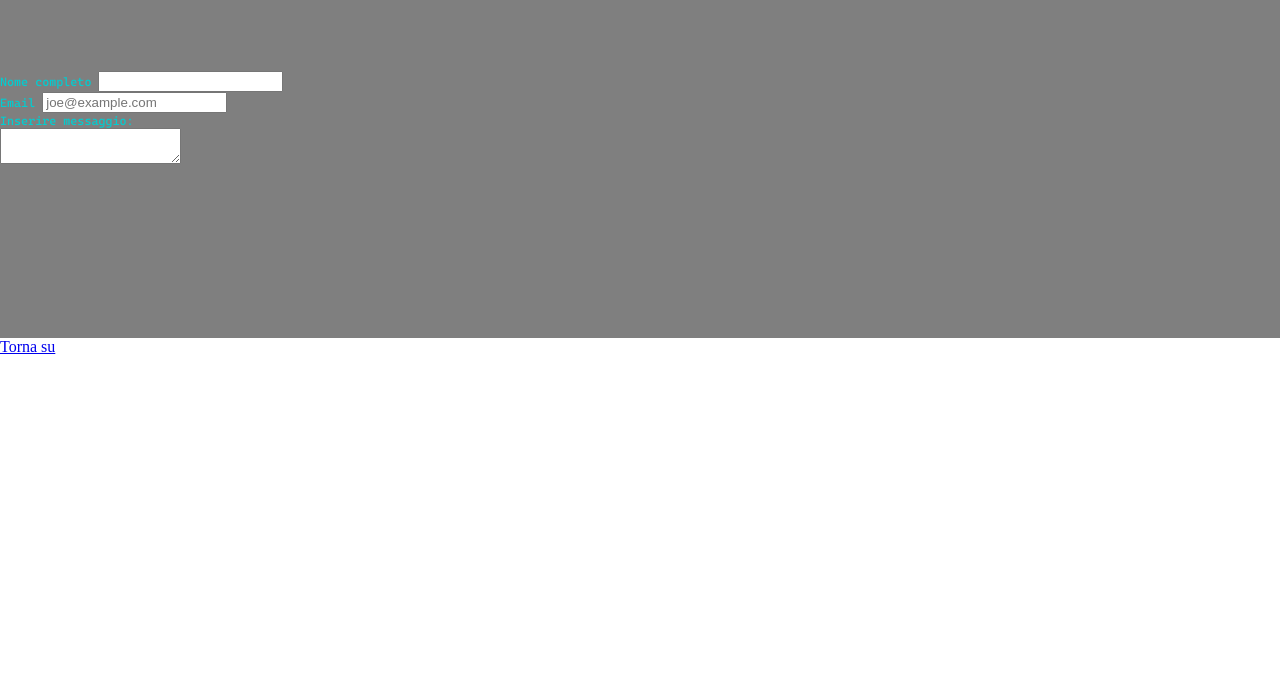
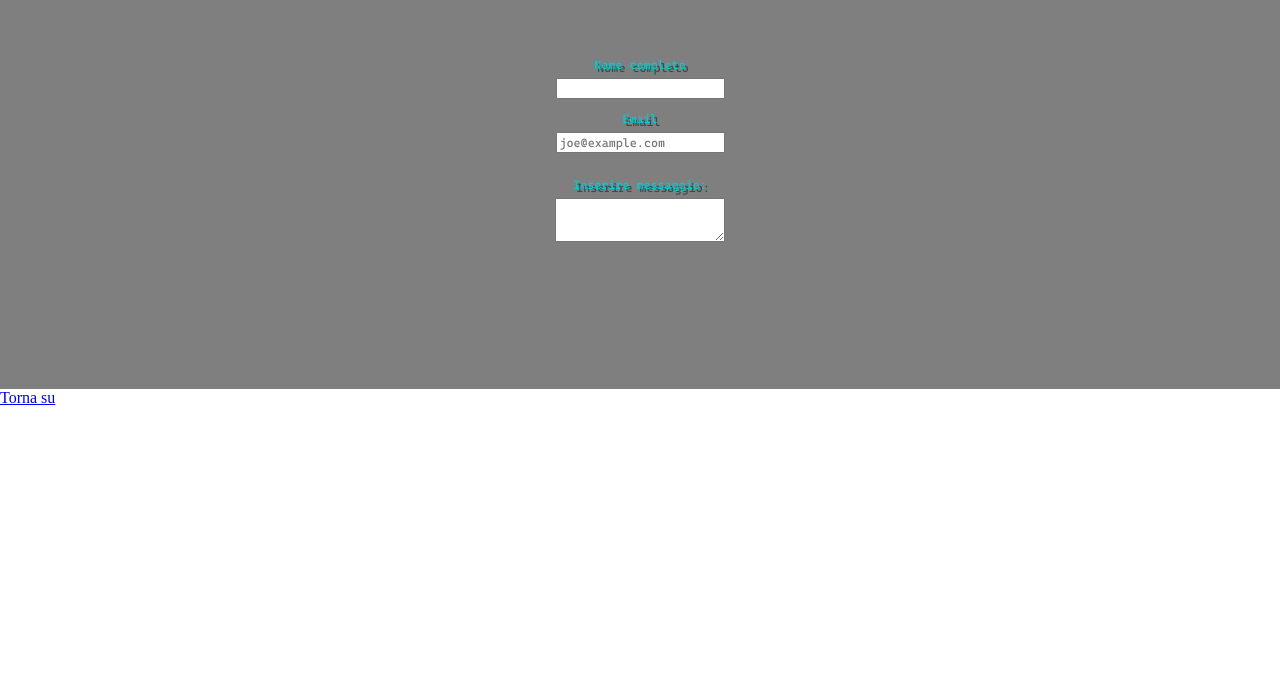
Before and after one commit to Dinosapiens/HTML-e-CSS, a plain HTML site: page index.html in a window 1280 px wide. Shown: the part 2501-3200 px from the top of the page. Drawn offline with Linux system fonts and the light colour scheme.

Commit message:
Aggiunto styling della sezione Contatto, con campi da riempire.

```diff
--- a/styles.css
+++ b/styles.css
@@ -95,6 +95,45 @@ p {
   justify-content: center;
 }
 
+.form {
+  display: flex;
+  justify-content: center;
+  flex-direction: column;
+  flex-wrap: wrap;
+  margin-left: auto;
+  margin-right: auto;
+  font-family: inherit;
+}
+
+.instructions {
+  margin: 2em 2em 0em 2em ;
+  text-align: center;
+  text-shadow: 3px 3px DarkSlateGray;
+}
+
+label {
+  text-align: center;
+  margin: 1em 2em 0em 2em;
+  text-shadow: 3px 3px DarkSlateGray;
+}
+
+input {
+  justify-content: flex-end;
+  margin: 0.5em 2em 0em 2em;
+  font-size: 1em;
+  font-family: inherit;
+}
+
+textarea {
+  justify-content: center;
+  margin-left: auto;
+  margin-right: auto;
+  padding: 0.5em;
+  margin: 0.5em 2em 0em 2em;
+  font-size: 1em;
+  font-family: inherit;
+}
+
 /* MOBILE LAYOUT */
 @media only screen and (max-width: 414px) {
 
```
